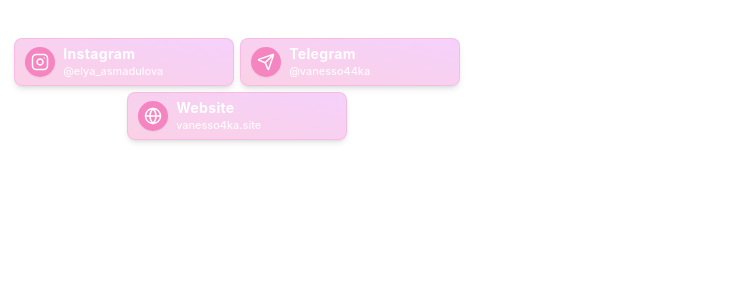
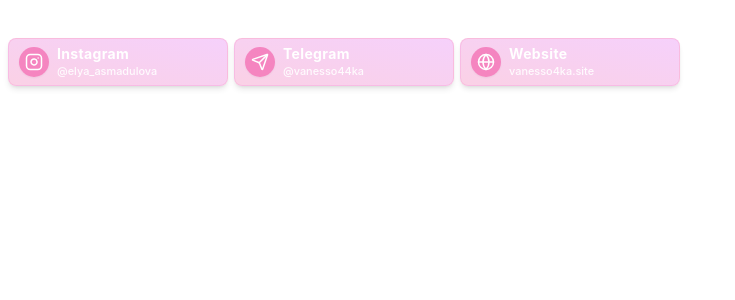
Before and after one commit to wnfy7teen/twitch-social-widget, a React (Vite) app: page /widget in a window 1280 px wide. Shown: the top 300 px of the page, without its empty margins (0-735 px from the left). Built offline with nearby package versions, Linux system fonts and the light colour scheme.

Commit message:
Fix adjustable social card dimensions

```diff
--- a/src/components/SocialCard.tsx
+++ b/src/components/SocialCard.tsx
@@ -49,7 +49,12 @@ const SocialCard: React.FC<SocialCardProps> = ({ config, index, theme, width, he
       animate="visible"
       transition={{ delay: index * 0.08, duration: 0.3, type: 'spring', stiffness: 140 }}
       whileHover={{ scale: 1.025, boxShadow: '0 0 14px rgba(192, 132, 252, 0.35)' }}
-      style={{ width: `min(${width}px, 100%)`, minHeight: height }}
+      style={{
+        width: `${width}px`,
+        height: `${height}px`,
+        flex: '0 0 auto',
+        boxSizing: 'border-box',
+      }}
       className={`
         block max-w-full px-2.5 py-1.5 rounded-lg shadow-md backdrop-blur-md transition-all duration-300 ease-out
         ${themeClasses[theme]}
@@ -58,7 +63,7 @@ const SocialCard: React.FC<SocialCardProps> = ({ config, index, theme, width, he
       `}
     >
       <div className="absolute inset-0 opacity-10 pointer-events-none bg-[radial-gradient(circle_at_center,_var(--tw-color-white)_0%,_transparent_70%)]" />
-      <div className="relative z-10 flex h-full items-center gap-2">
+      <div className="relative z-10 flex h-full min-w-0 items-center gap-2">
         <div className={`shrink-0 p-1.5 rounded-full ${themeIconClasses[theme]} shadow-sm`}>
           <Icon style={{ width: iconSize, height: iconSize }} className="text-white" />
         </div>
```
